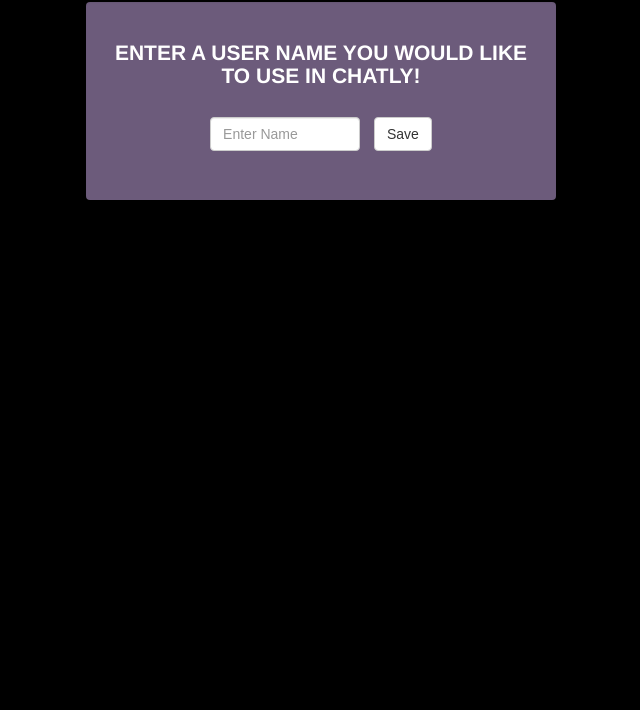
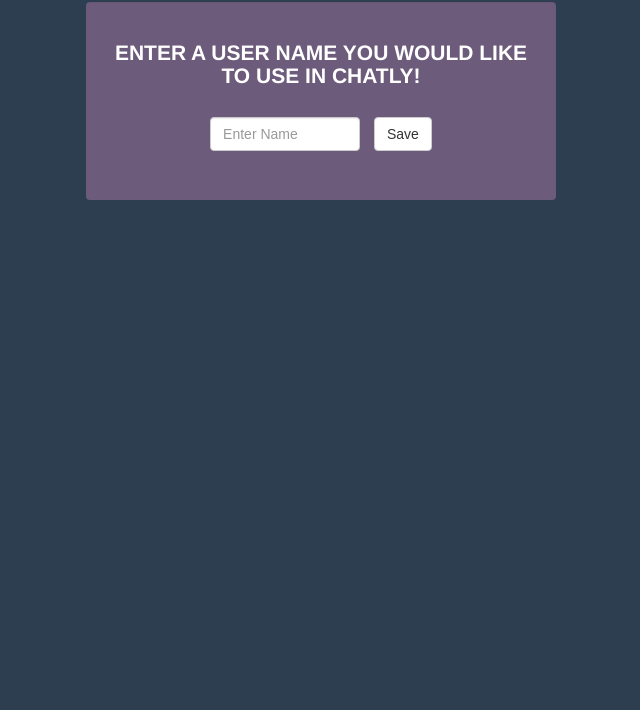
Before and after one commit to alex-ald/Chatly, a website: page public/index.html in a window 1280 px wide. Shown: the part 90-800 px from the top of the page, without its empty margins (319-959 px from the left). Drawn offline with nearby package versions, Linux system fonts and the light colour scheme; no server answers.

Commit message:
changed ui

```diff
--- a/public/stylesheets/chatly.css
+++ b/public/stylesheets/chatly.css
@@ -23,7 +23,7 @@
     width: 100%;
     height: 100%;
     z-index: 10;
-    background-color: black; /*#2c3e50;*/
+    background-color: #2c3e50;
 }
 
 .nameForm {
```
